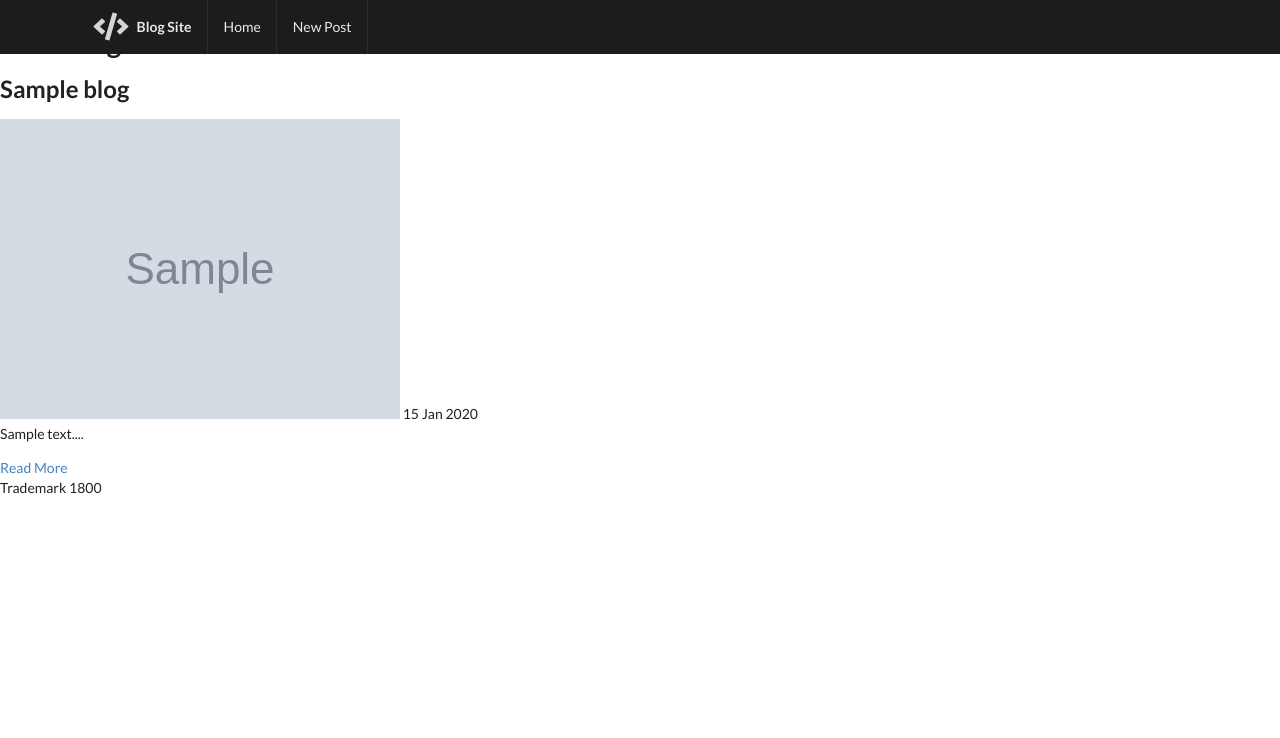
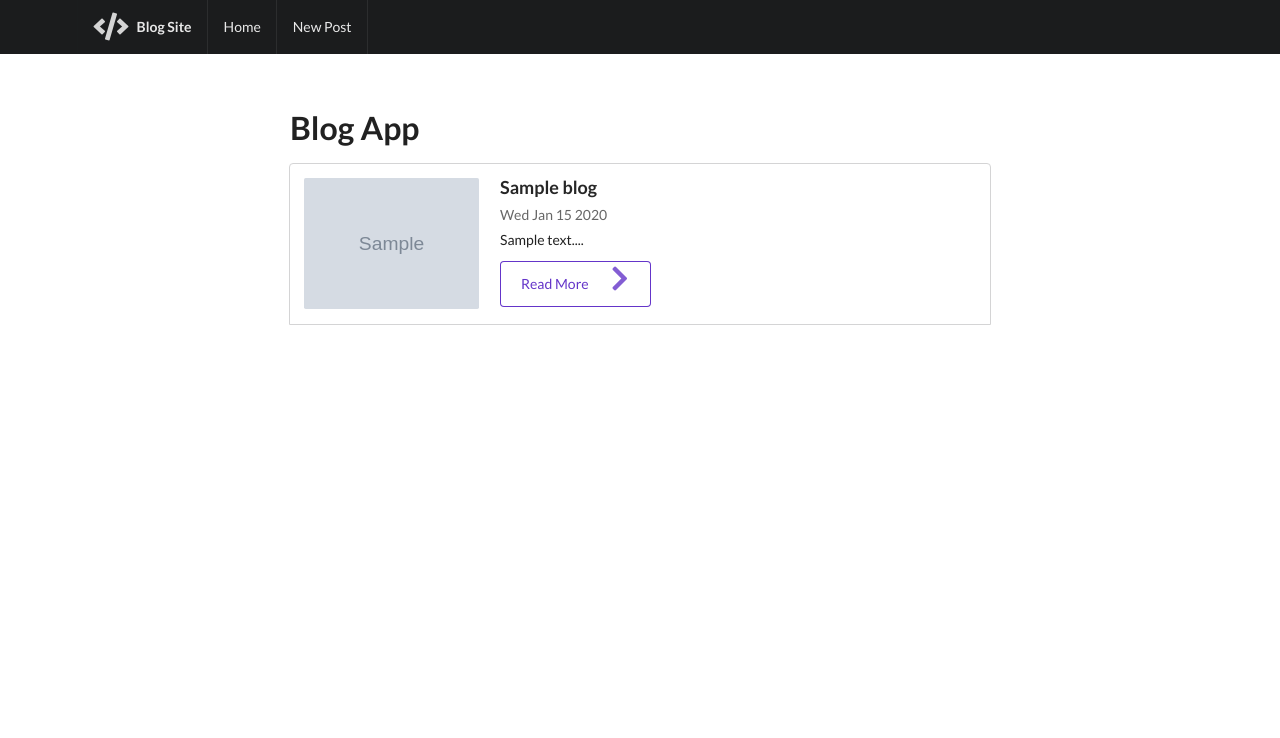
Before and after one commit to krusty01/RESTblog_app, a Node project: template views/index.ejs in a window 1280 px wide. Shown: the top 738 px of the page. Before the commit the page ends 494 px from the top, so only its background shows below. Run offline with Node 20 templates, Linux system fonts and the light colour scheme; the template is opened without the code that fills it: most values are stand-ins (such as "Sample title", 1, 10 or a date in 2020); grey boxes marked "Sample" are stand-in pictures; some libraries are stand-ins or nearby versions.

Commit message:
coddebugging

```diff
--- a/app.js
+++ b/app.js
@@ -1,8 +1,9 @@
-var express = require("express");
-var app = express();
-var mongoose = require("mongoose");
-var bodyParser=require("body-parser");
-var methodOverride = require("method-override");
+var express = require("express"),
+ app = express(),
+ mongoose = require("mongoose"),
+ bodyParser=require("body-parser"),
+ methodOverride = require("method-override"),
+ expressSanitizer = require("express-sanitizer");
 
 
 
@@ -14,6 +15,8 @@ app.set("view engine", "ejs");
 app.use(express.static("public"));
 //express serving css from pudlic directory
 app.use(methodOverride("_method"));
+app.use(expressSanitizer());
+//expressSanitizer has to be after body-parser
 
 
 //Mongoose app config
@@ -63,6 +66,7 @@ app.get("/blogs/new", function (req, res){
 
 app.post("/blogs", function(req, res){
   //1create blog
+  req.body.blog.body = req.sanitize(req.body.blog.body)
   Blog.create(req.body.blog, function(err, newBlog){
     if(err){
       res.render("new");
@@ -81,14 +85,14 @@ app.get("/blogs/:id", function(req, res){
      if(err){
        res.redirect("/blogs");
      }else{
-       res.render("/show", {blog: foundBlog});
+       res.render("show", {blog: foundBlog});
      }
-   })
+   });
   });
 
 //edit routes
 app.get("/blogs/:id/edit", function(req, res){
-  Blog.findById(req.params.id, function(err foundBlog){
+  Blog.findById(req.params.id, function(err, foundBlog){
     if(err){
       re.redirect("/blogs");
     }else{
@@ -98,21 +102,31 @@ app.get("/blogs/:id/edit", function(req, res){
 
 });
 
+//findByIdAndUpdate
+
+
+
 //Update route
-app.put("/blogs/:id", function(req, red){
-  Blog.findById(id, newData, req.body.blog, function(err, updatedBlog){
+app.put("/blogs/:id", function(req, res){
+    req.body.blog.body = req.sanitize(req.body.blog.body)
+  Blog.findOneAndUpdate(req.params.id, req.body.blog, function(err, updatedBlog){
     if(err){
-      res.redirect(("/blogs");
+      res.redirect("/blogs");
     }else{
-      res.redirect("/blogs/"+ req.params.id);
+      res.redirect("/blogs/" + req.params.id);
     }
   });
 });
 
+
+
+//findByIdAndRemove
+
+
 // destroy routes
 app.delete("/blogs/:id", function (req, res){
   //destroy blog
-  Blog.findByIdAndRemove(req.params.id, function(err){
+  Blog.findOneAndDelete(req.params.id, function(err){
     if(err){
       res.redirect("/blogs");
     }else{
--- a/package.json
+++ b/package.json
@@ -12,6 +12,7 @@
     "body-parser": "^1.18.3",
     "ejs": "^2.6.1",
     "express": "^4.16.3",
+    "express-sanitizer": "^1.0.4",
     "method-override": "^3.0.0",
     "mongoose": "^5.2.17"
   }
--- a/views/edit.ejs
+++ b/views/edit.ejs
@@ -3,7 +3,7 @@
 
 <div class="ui main text container segment">
   <div class="ui huge header">Edit <%= blog.title %></div>
-  <form class="ui form" action="/blogs/<%= blog._id%>/_method=PUT" method="POST">
+  <form class="ui form" action="/blogs/<%= blog._id %>/?_method=PUT" method="POST">
     <!-- method override because html does not support put request -->
 
     <div class="field">
--- a/views/index.ejs
+++ b/views/index.ejs
@@ -1,19 +1,40 @@
 <% include ./partials/header %>
 
+<div class="ui main text container">
+  <div class="ui huge header">Blog App</div>
+  <div class="ui top attached segment">
+    <div class="ui divided items">
+      <% blogs.forEach(function(blog){ %>
+         <div class="item">
 
-<h1>Index Page!</h1>
+           <div class="image">
+           <img src="<%= blog.image %>">
+           </div>
+            <div class="content">
+              <a class="header" href="/blogs/<%= blog._id %>"><%= blog.title %></a>
+              <div class="meta">
+                <span><%= blog.created.toDateString() %></span>
+              </div>
+              <div class="description">
+                <p><%= blog.body %>...</p>
 
-<% blogs.forEach(function(blog){ %>
-   <div>
-      <h2><%= blog.title %></h2>
-      <img src="<%= blog.image %>">
-      <span><%= blog.created %></span>
-      <p><%= blog.body.substring(0, 100) %>...</p>
-      <!-- substring limits number of characters allowed to place -->
-      <a href="/blogs/<%= blogs._id %>">Read More</a>
-   </div>
+              </div>
+              <div class="extra">
+                   <a class="ui floated basic violet button" href="/blogs/<%= blog._id %>">Read More
+                     <i class="right chevron icon"></i>
+                   </a>
+              </div>
+            </div>
 
-<% }) %>
+
+         </div>
+
+      <% }) %>
+
+    </div>
+  </div>
+</div>
+
 
 
 <% include ./partials/footer %>
--- a/views/partials/footer.ejs
+++ b/views/partials/footer.ejs
@@ -1,3 +1,3 @@
-<p>Trademark 1800</p>
+
   </body>
 </html>
--- a/views/show.ejs
+++ b/views/show.ejs
@@ -13,8 +13,8 @@
       <div class="description">
         <p><%- blog.body %></p>
       </div>
-      <a class="ui orange" href="/blogs/<%= blog._id %>/edit">Edit</a>
-      <form id="delete" action="/bogs<%= blog._id %>?_method=DELETE" method="POST">
+      <a class="ui blue basic button" href="/blogs/<%= blog._id %>/edit">Edit</a>
+      <form id="delete" action="/blogs/<%= blog._id %>?_method=DELETE" method="POST">
           <button class="ui red basic button">Delete</button>
 
       </form>
```
Also changed, not shown: 1 other file.
